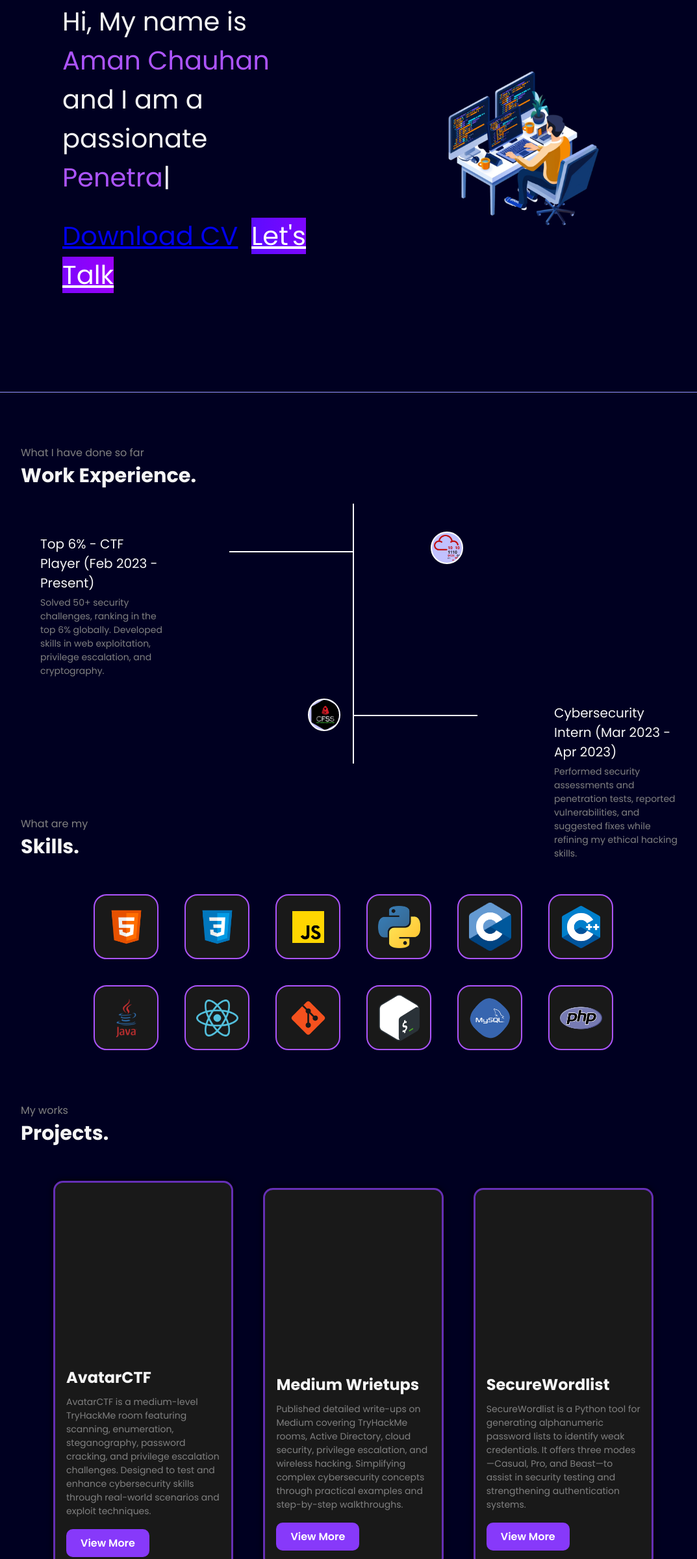
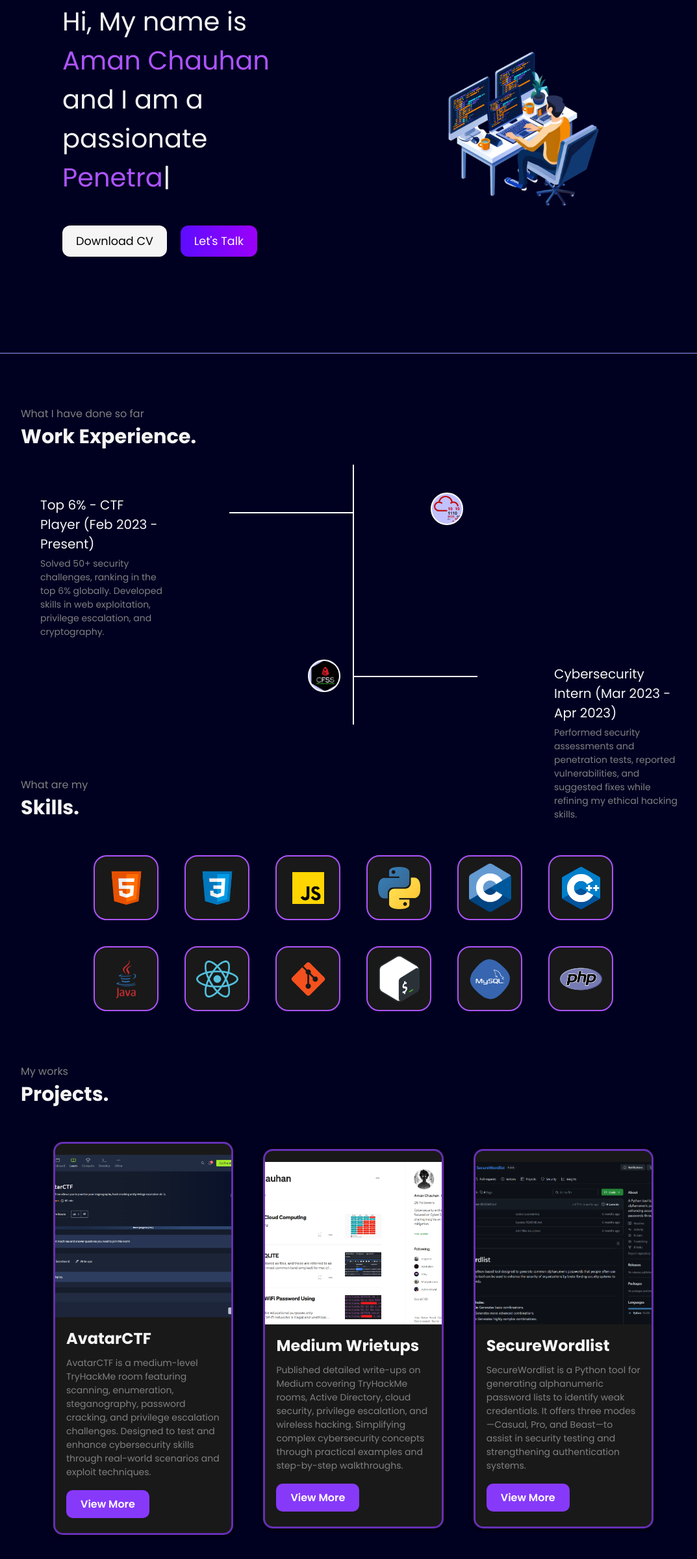
Before and after one commit to amanchauhan47/Portfolio_site, a plain HTML site: page index.html in a window 1280 px wide. Shown: the part 217-2616 px from the top of the page at 65% size, without its empty margins (96-1169 px from the left). Drawn offline with nearby package versions, Linux system fonts and the light colour scheme; a script that the page names is missing; a web font is replaced by a local one.

Commit message:
Update style.css

```diff
--- a/style.css
+++ b/style.css
@@ -180,19 +180,23 @@ main section span:first-child {
     top: -68px;
 }
 
-main .firstSection .btn button {
+main .firstSection .btn .resume, main .firstSection .btn .talk {
     padding: 12px 21px;
     font-size: 1.1rem;
     border: none;
     border-radius: 12px;
-    cursor: pointer;
+    cursor:pointer;
 }
 
 main .firstSection .btn .resume {
     transition: 0.2s ease;
     white-space: nowrap;
+    background-color: whitesmoke;
+    color: black;
 }
-
+main .firstSection .btn a{
+    text-decoration: none;
+}
 main .firstSection .btn .resume:hover {
     background-color: rgb(221, 221, 221);
 }
@@ -228,9 +232,7 @@ main .image {
     width: 50px;
     height: 50px;
     border: 2px solid white;
-
     border-radius: 50%;
-
     display: flex;
     justify-content: center;
     align-items: center;
@@ -345,7 +347,6 @@ main .fourthSection .cards .card p {
 main .fourthSection .cards .card .project-photo {
     overflow: hidden;
     border-radius: 10px;
-    background-image: url(images/project\ image.jpg);
     object-fit: cover;
     background-size: cover;
     /* Cover the entire div */
@@ -353,6 +354,16 @@ main .fourthSection .cards .card .project-photo {
     /* Center the image */
     width: 345px;
     height: 250px;
+}
+
+main .fourthSection .cards .card-1 .project-photo:first-child {
+    background-image: url(images/avatarctf.png);
+}
+main .fourthSection .cards .card-2 .project-photo:first-child {
+    background-image: url(images/medium.png);
+}
+main .fourthSection .cards .card-3 .project-photo:first-child {
+    background-image: url(images/securewordlist.png);
 }
 
 .fourthSection .cards .card .project-content h3 {
@@ -452,7 +463,7 @@ main .fifthSection .form .contact-form {
     display: flex;
     justify-content: center;
     min-height: 572px;
-
+    width: 40%;
 }
 
 main .fifthSection .contact-form form {
```
